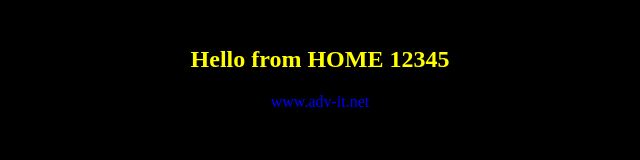
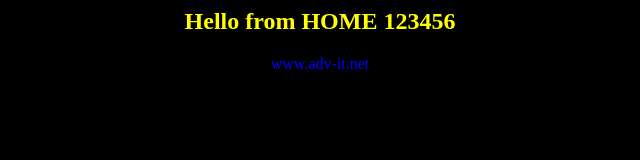
Before and after one commit to agirich/app-for-jenkins, a plain HTML site: page index.html in a window 1280 px wide. Shown: the whole page, without its empty margins (320-960 px from the left). Drawn offline with Linux system fonts and the light colour scheme.

Commit message:
Initial Version

```diff
--- a/index.html
+++ b/index.html
@@ -1,8 +1,8 @@
 <html>
 <body bgcolor=black>
 <center>
-<<<<<<< HEAD
-<h2><font color=yellow>Hello from HOME 12345</font></h2>
+
+<h2><font color=yellow>Hello from HOME 123456</font></h2>
 
 <font color=blue>www.adv-it.net</font>
 
```
